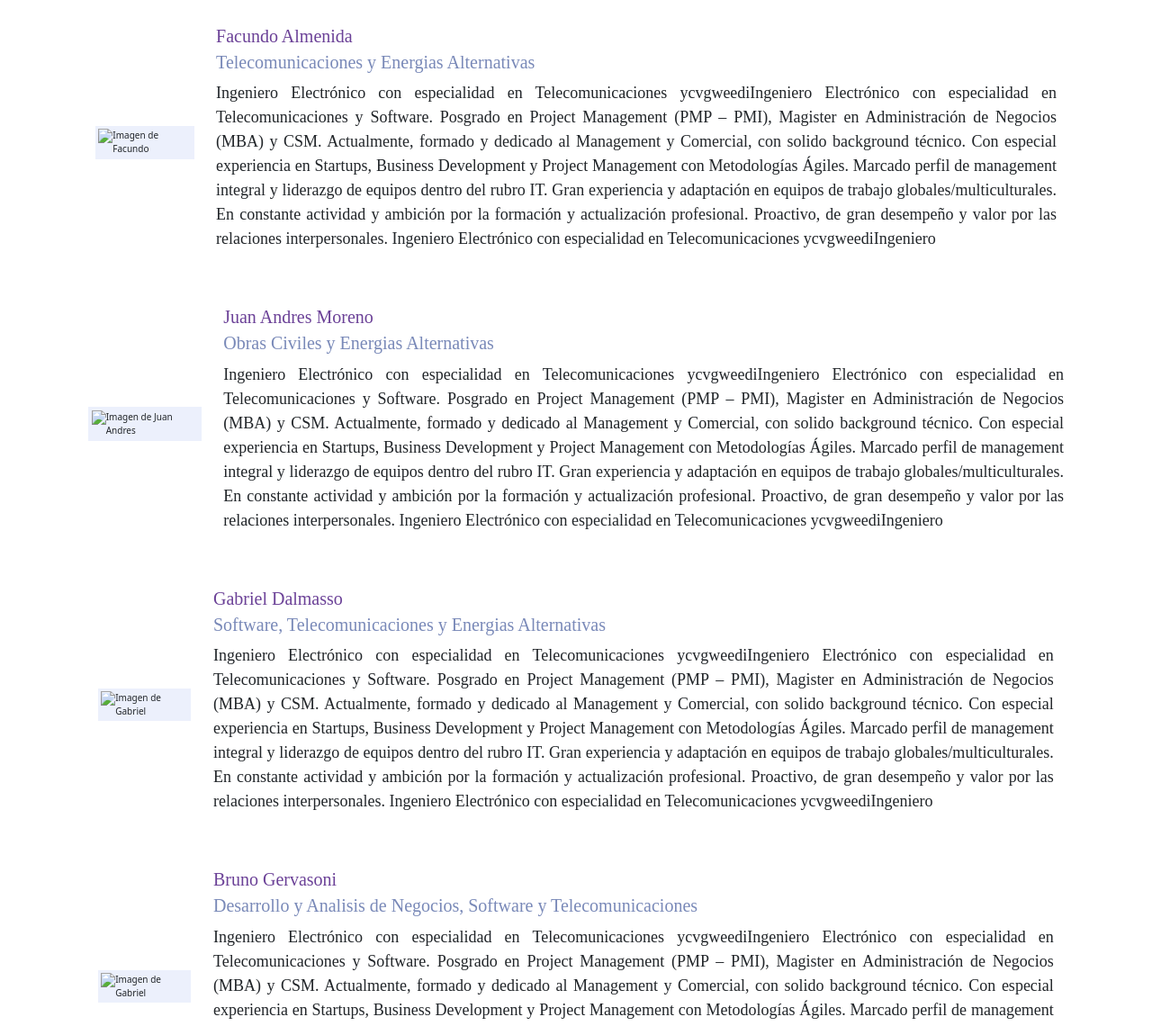
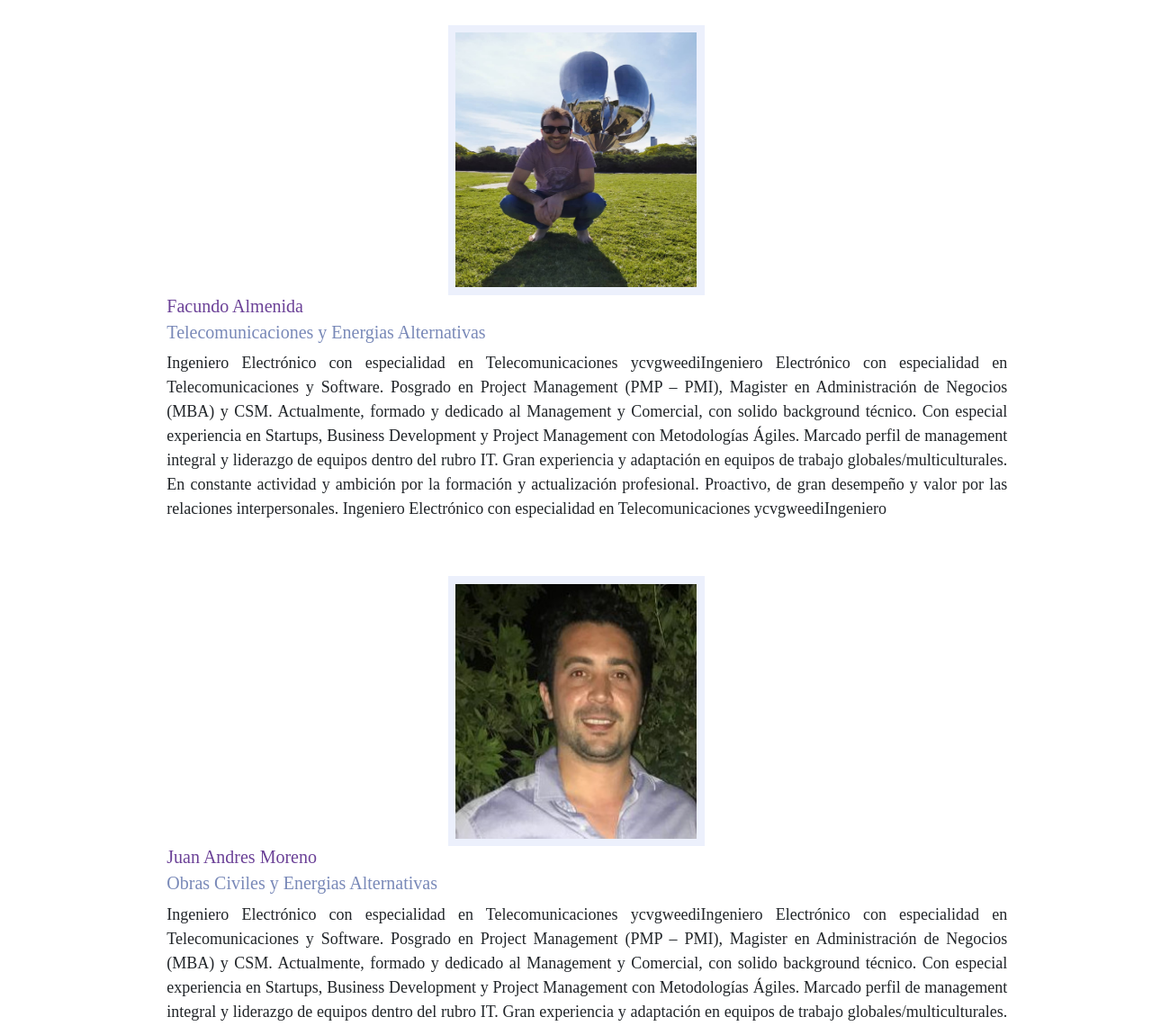
Before and after one commit to BrunoGervasoni/Proyecto_Coder, a website: page html/quienes_somos.html in a window 1280 px wide. Shown: the part 155-1295 px from the top of the page at 90% size. Drawn offline with nearby package versions, Linux system fonts and the light colour scheme; the site is published under a folder, as on GitHub Pages, so addresses that start at the root find nothing; a web font is replaced by a local one.

Commit message:
cambio rutas23

```diff
--- a/html/quienes_somos.html
+++ b/html/quienes_somos.html
@@ -13,7 +13,7 @@
     <title>Ingenieros consultores de tecnologia e ingenieria</title>
     <link
       rel="shortcut icon"
-      href="./imangenes/Icono.PNG"
+      href="../imangenes/Icono.PNG"
       type="image/x-icon"
     />
     <link
@@ -87,7 +87,7 @@
         <section class="section quienesSomos">
           <article class="quienesSomos__article--fotos">
             <img
-              src="/imangenes/facu.PNG"
+              src="../imangenes/facu.PNG"
               alt="Imagen de Facundo"
               class="quienesSomos__img--foto"
             />
@@ -113,7 +113,7 @@
         <section class="section quienesSomos">
           <article class="quienesSomos__article--fotos">
             <img
-              src="/imangenes/juani.jfif"
+              src="../imangenes/juani.jfif"
               alt="Imagen de Juan Andres"
               class="quienesSomos__img--foto"
             />
@@ -139,7 +139,7 @@
         <section class="section quienesSomos">
           <article class="quienesSomos__article--fotos">
             <img
-              src="/imangenes/gabi.jpg"
+              src="../imangenes/gabi.jpg"
               alt="Imagen de Gabriel"
               class="quienesSomos__img--foto"
             />
@@ -165,7 +165,7 @@
         <section class="section quienesSomos">
           <article class="quienesSomos__article--fotos">
             <img
-              src="/imangenes/bruno.PNG"
+              src="../imangenes/bruno.PNG"
               alt="Imagen de Gabriel"
               class="quienesSomos__img--foto"
             />
```
